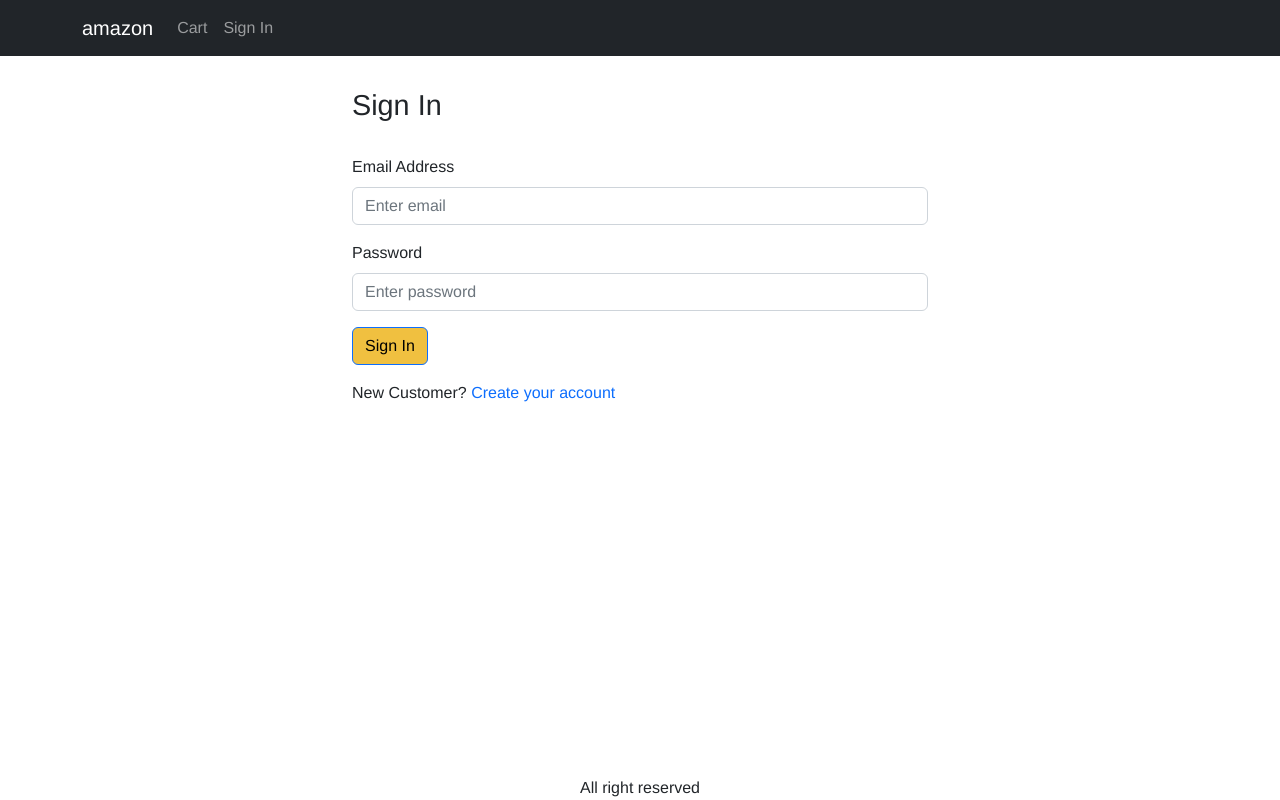
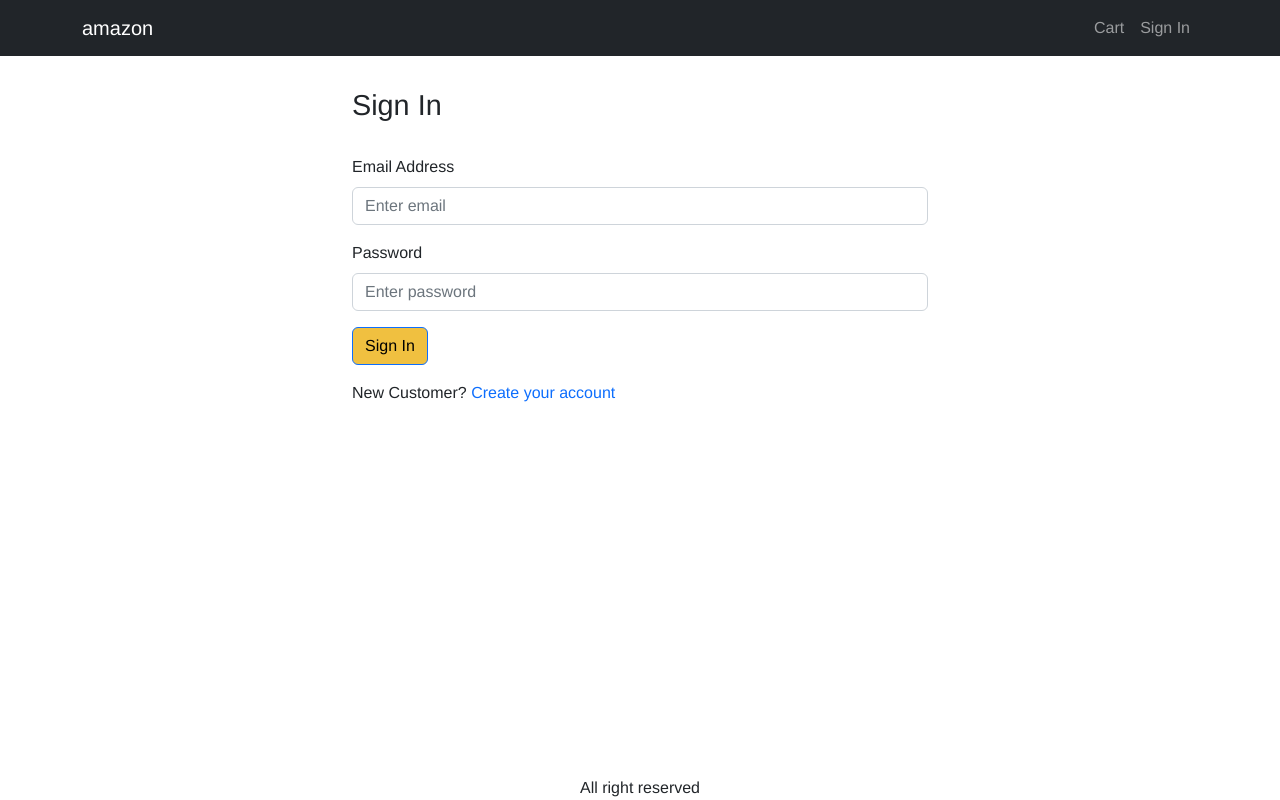
Before and after one commit to akhi-bot/Amazon, a React (Create React App) app in the folder frontend/: page /signin in a window 1280 px wide. Built offline with nearby package versions, Linux system fonts and the light colour scheme.

Commit message:
update order history

```diff
--- a/frontend/src/App.js
+++ b/frontend/src/App.js
@@ -37,13 +37,15 @@
       <div className="d-flex flex-column site-container">
         <ToastContainer position="bottom-center" limit={1} />
         <header>
-          <Navbar bg="dark" variant="dark">
+          <Navbar bg="dark" variant="dark" expand="lg">
             <Container>
               <LinkContainer to="/">
                 <Navbar.Brand>amazon</Navbar.Brand>
               </LinkContainer>
-              <Nav className="me-auto" activeKey="1">
-                <Link to="/cart?" className="nav-link">
+              <Navbar.Toggle aria-controls="basic-navbar-nav" />
+              <Navbar.Collapse id="basic-navbar-nav">
+                <Nav className="me-auto w-100 justify-content-end">
+                  <Link to="/cart" className="nav-link">
                     Cart
                     {cartItems.length > 0 && (
                       <Badge pill bg="danger">
@@ -93,6 +95,7 @@
                     </NavDropdown>
                   )}
                 </Nav>
+              </Navbar.Collapse>
             </Container>
           </Navbar>
         </header>
--- a/frontend/src/screens/OrderHistoryScreen.js
+++ b/frontend/src/screens/OrderHistoryScreen.js
@@ -3,7 +3,9 @@
 import { useNavigate } from "react-router-dom";
 import LoadingBox from "../components/LoadingBox";
 import MessageBox from "../components/MessageBox";
+import { ListGroup, Button } from "react-bootstrap";
 import { listOrderMine } from "../redux/actions/orderAction";
+import { Helmet } from "react-helmet-async";
 const OrderHistoryScreen = () => {
   const navigate = useNavigate();
   const dispatch = useDispatch();
@@ -16,6 +18,9 @@
 
   return (
     <div>
+      <Helmet>
+        <title>Order History</title>
+      </Helmet>
       <h1>Order History</h1>
       {loading ? (
         <LoadingBox></LoadingBox>
@@ -46,15 +51,15 @@
                     : "No"}
                 </td>
                 <td>
-                  <button
+                  <Button
                     type="button"
-                    className="small"
+                    variant="secondary"
                     onClick={() => {
                       navigate(`/order/${order._id}`);
                     }}
                   >
                     Details
-                  </button>
+                  </Button>
                 </td>
               </tr>
             ))}
--- a/frontend/src/screens/OrderScreen.js
+++ b/frontend/src/screens/OrderScreen.js
@@ -25,11 +25,7 @@
   const orderDetails = useSelector((state) => state.orderDetails);
   const { order, loading, error } = orderDetails;
   const orderPay = useSelector((state) => state.orderPay);
-  const {
-    error: errorPay,
-    success: successPay,
-    loading: loadingPay,
-  } = orderPay;
+  const { success: successPay, loading: loadingPay } = orderPay;
 
   const orderDeliver = useSelector((state) => state.orderDeliver);
   const {
@@ -195,18 +191,13 @@
                   </Row>
                 </ListGroup.Item>
                 <ListGroup.Item>
-                  <div className="d-grid">
+                  {/* <div className="d-grid"> */}
                   {!order.isPaid && (
                     <>
                       {!sdkReady ? (
                         <LoadingBox></LoadingBox>
                       ) : (
                         <>
-                            {errorPay && (
-                              <MessageBox variant="danger">
-                                {errorPay}
-                              </MessageBox>
-                            )}
                           {loadingPay && <LoadingBox></LoadingBox>}
                           <PayPalButton
                             amount={order.totalPrice}
@@ -216,13 +207,13 @@
                       )}
                     </>
                   )}
+                  {/* </div> */}
+                </ListGroup.Item>
                 {userInfo.isAdmin && order.isPaid && !order.isDelivered && (
                   <ListGroup.Item>
                     {loadingDeliver && <LoadingBox></LoadingBox>}
                     {errorDeliver && (
-                          <MessageBox variant="danger">
-                            {errorDeliver}
-                          </MessageBox>
+                      <MessageBox variant="danger">{errorDeliver}</MessageBox>
                     )}
                     <Button
                       type="button"
@@ -233,8 +224,6 @@
                     </Button>
                   </ListGroup.Item>
                 )}
-                  </div>
-                </ListGroup.Item>
               </ListGroup>
             </Card.Body>
           </Card>
```
Lines whose indentation alone changed are shown as unchanged.
